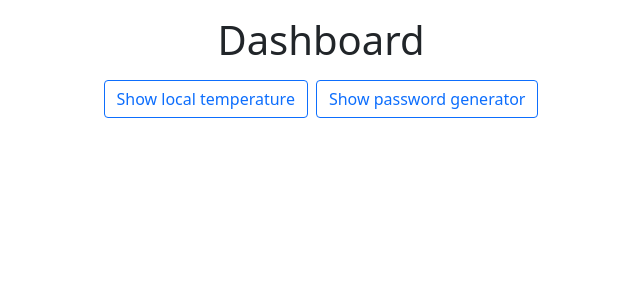
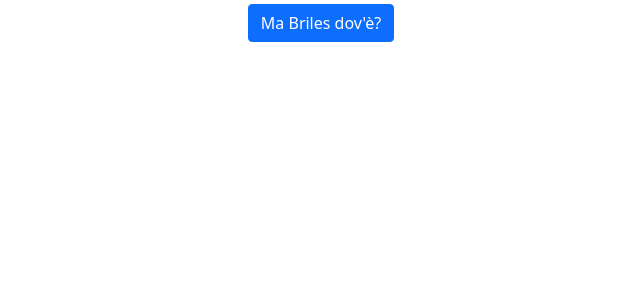
Before and after one commit to FanniM/api-playground, an Angular app: page / in a window 1280 px wide. Shown: the top 300 px of the page, without its empty margins (319-959 px from the left). Built offline with nearby package versions, Linux system fonts and the light colour scheme.

Commit message:
Aggiunto briles

```diff
--- a/src/app/modules/dashboard/dashboard.component.html
+++ b/src/app/modules/dashboard/dashboard.component.html
@@ -1,18 +1,25 @@
-<div class="my-3">
+<div class="my-3" *ngIf="false">
   <h1 class="text-center">Dashboard</h1>
 </div>
 
 <div class="d-flex justify-content-center my-1">
   <button
-    class="btn btn-outline-primary mx-1"
+    *ngIf="false"
+    class="btn btn-primary mx-1"
     type="button"
     (click)="toggleTemperatureVisibility()"
   >{{ isTemperatureVisible ? 'Hide' : 'Show'}} local temperature</button>
   <button
-    class="btn btn-outline-primary mx-1"
+    *ngIf="false"
+    class="btn btn-primary mx-1"
     type="button"
     (click)="toggleCreatePasswordVisibility()"
   >{{ isCreatePasswordVisible ? 'Hide' : 'Show'}} password generator</button>
+  <button
+    class="btn btn-primary mx-1"
+    type="button"
+    (click)="toggleWhereIsBriles()"
+  >Ma Briles dov'è?</button>
 </div>
 
 <div class="row my-1">
@@ -22,4 +29,5 @@
   <div class="col-sm-4 m-1" *ngIf="isCreatePasswordVisible">
     <app-random-password></app-random-password>
   </div>
+  <h1 *ngIf="isBrilesLocationVisible" class="text-center text-uppercase">Qui non c'è</h1>
 </div>
--- a/src/app/modules/dashboard/dashboard.component.ts
+++ b/src/app/modules/dashboard/dashboard.component.ts
@@ -10,7 +10,7 @@ import { ApiService } from 'src/app/services/api.service';
 export class DashboardComponent {
   public isTemperatureVisible = false;
   public isCreatePasswordVisible = false;
-
+  public isBrilesLocationVisible = false;
 
   public toggleTemperatureVisibility(): void {
     this.isTemperatureVisible = !this.isTemperatureVisible;
@@ -20,4 +20,8 @@ export class DashboardComponent {
     this.isCreatePasswordVisible = !this.isCreatePasswordVisible;
   }
 
+  toggleWhereIsBriles(): void {
+    this.isBrilesLocationVisible = !this.isBrilesLocationVisible;
+  }
+
 }
```
